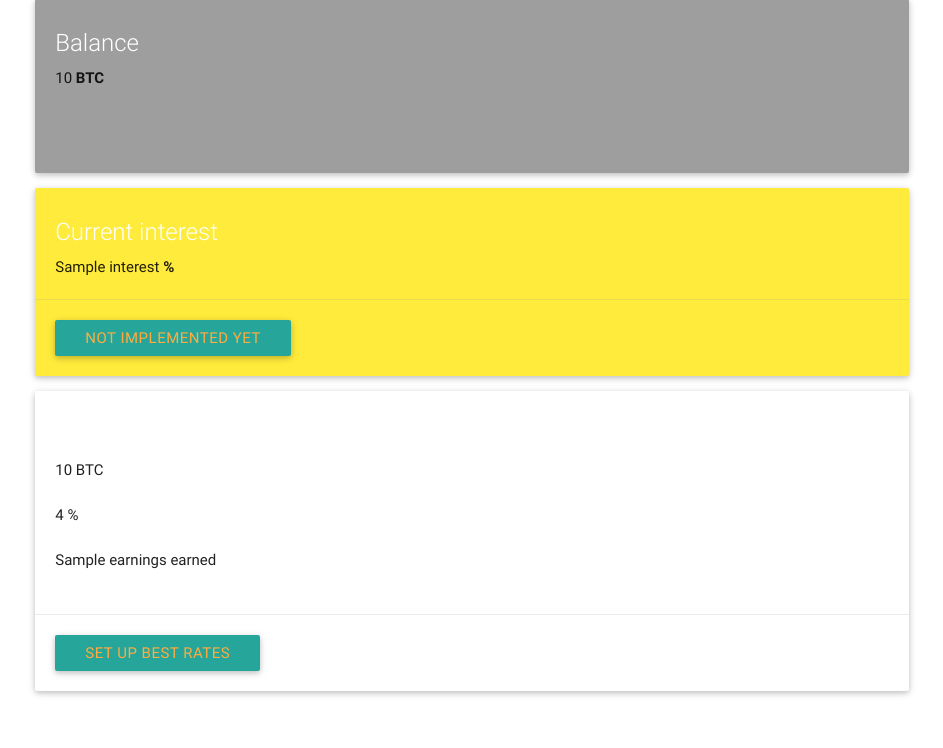
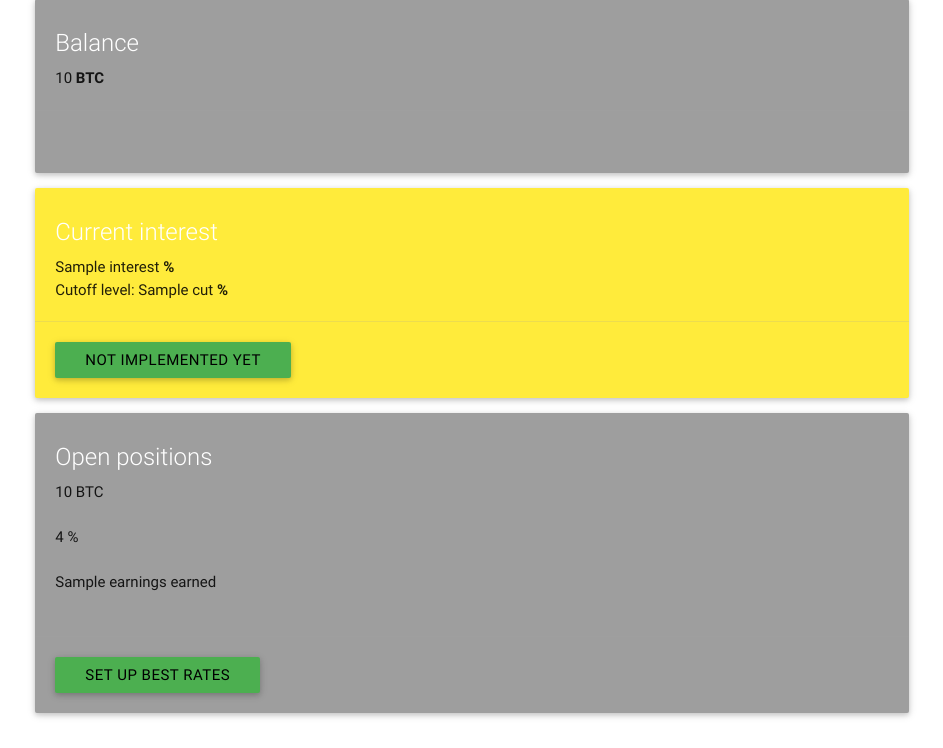
Before and after one commit to kwikiel/swaping, a Flask app: template templates/display.html in a window 1280 px wide. Shown: the part 86-834 px from the top of the page, without its empty margins (168-1111 px from the left). Before the commit the page ends 782 px from the top, so only its background shows below. Run offline with Flask 2, Linux system fonts and the light colour scheme; the template is opened without the code that fills it: most values are stand-ins (such as "Sample title", 1, 10 or a date in 2020).

Commit message:
Fix: Rates vs cutoff rate

```diff
--- a/app.py
+++ b/app.py
@@ -91,7 +91,7 @@ def cookie_insertion():
 
 if __name__ == '__main__':
     if os.path.isfile("test.db"):
-        app.run(host='0.0.0.0', port=5000)
+        app.run(host='0.0.0.0', port=5000, debug=True)
     else:
         db.create_all()
-        app.run(host='0.0.0.0', port=5000)
+        app.run(host='0.0.0.0', port=5000, debug=True)
--- a/swaper.py
+++ b/swaper.py
@@ -52,7 +52,7 @@ class Yolo():
 
     def make_best(self):
         # Uses magic contant, remove later.
-        return self.bitapi('swapOpen', amount=(float(self.get_balance())-0.01), rate=float(self.get_cutoff()-1))
+        return self.bitapi('swapOpen', amount=(float(self.get_balance())-0.01), rate=float(self.get_cutoff()-5))
 
 
     def swap_list(self):
--- a/templates/display.html
+++ b/templates/display.html
@@ -12,7 +12,7 @@
 
 
 <div class="card
-  {% if interest > cut -%}
+  {% if positions[0]['rate'] > cut -%}
   red
   {%- else -%}
   yellow
@@ -21,14 +21,15 @@
     <div class="card-content">
         <span class="card-title">Current interest</span>
         <p>{{ interest }} <b>%</b></p>
+        <p>Cutoff level: {{ cut }} <b>%</b></p>
     </div>
     <div class="card-action">
-              <a class="btn" href="#">Not implemented yet</a>
+              <a class="btn green black-text" href="#">Not implemented yet</a>
     </div>
 </div>
 
 
-<div class="card">
+<div class="card grey">
     <div class="card-content">
         <span class="card-title">Open positions</span>
         {% for pos in positions %}
@@ -38,7 +39,7 @@
   {% endfor %}
     </div>
     <div class="card-action">
-      <a class="btn" href="/make_best/{{ special }}">Set up best rates</a>
+      <a class="btn green black-text" href="/make_best/{{ special }}">Set up best rates</a>
     </div>
 </div>
 {% endblock %}
```
